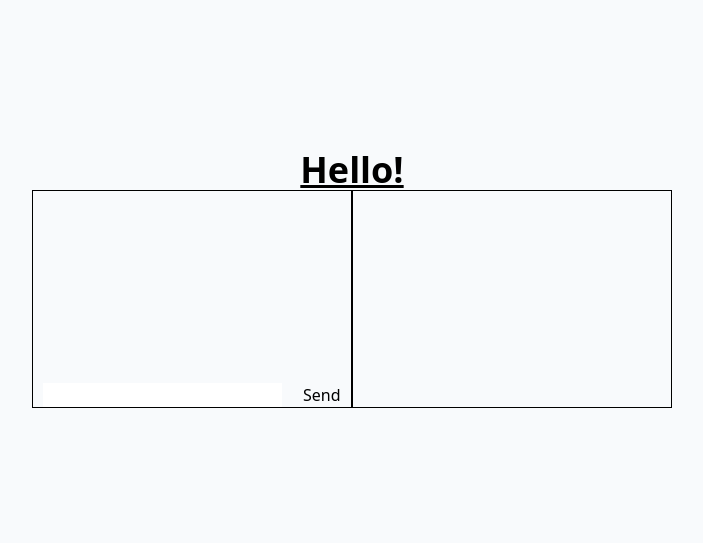
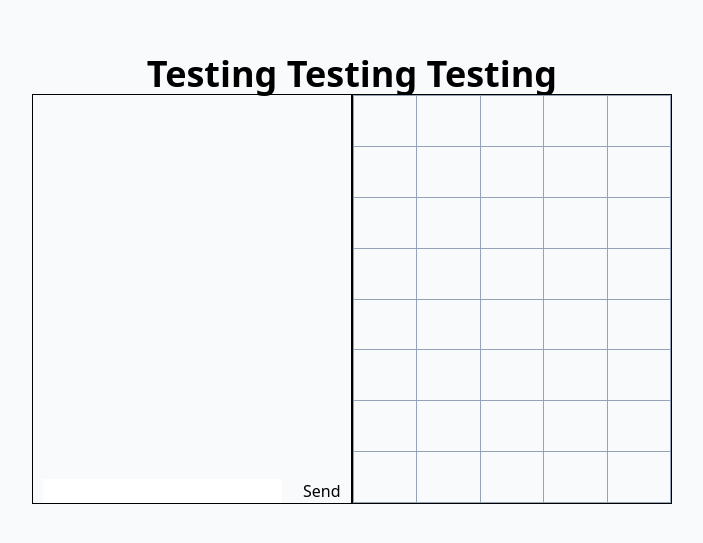
Before and after one commit to gabrielenciso/playground, a website: page final-project-testing/index.html in a window 1280 px wide. Shown: the part 121-664 px from the top of the page, without its empty margins (288-991 px from the left). Drawn offline with nearby package versions, Linux system fonts and the light colour scheme; no server answers.

Commit message:
started working on implementing socket -- some css done with tailwind

```diff
--- a/final-project-testing/index.html
+++ b/final-project-testing/index.html
@@ -10,23 +10,83 @@
 <body class="bg-slate-50">
   <div class="flex justify-center items-center h-screen">
     <div class="w-1/2">
-      <h1 class="text-4xl font-bold underline text-clifford w-full text-center">Hello!</h1>
+      <h1 class="text-4xl font-bold text-clifford w-full text-center">Testing Testing Testing</h1>
       <div class="flex">
         <div id="chat-box" class="border border-black w-1/2">
-          <ul id="messages" class="h-48"></ul>
+          <ul id="messages" class="h-96"></ul>
           <form id="form" class="flex justify-around">
             <input id="input" autocomplete="off" class="w-3/4">
             <button>Send</button>
           </form>
         </div>
         <div id="markers" class="border border-black w-1/2">
-          <table>
-
+          <table class="w-full h-full border-collapse border border-slate-400">
+            <tbody>
+              <tr>
+                <td class="border border-slate-400"></td>
+                <td class="border border-slate-400"></td>
+                <td class="border border-slate-400"></td>
+                <td class="border border-slate-400"></td>
+                <td class="border border-slate-400"></td>
+              </tr>
+              <tr>
+                <td class="border border-slate-400"></td>
+                <td class="border border-slate-400"></td>
+                <td class="border border-slate-400"></td>
+                <td class="border border-slate-400"></td>
+                <td class="border border-slate-400"></td>
+              </tr>
+              <tr>
+                <td class="border border-slate-400"></td>
+                <td class="border border-slate-400"></td>
+                <td class="border border-slate-400"></td>
+                <td class="border border-slate-400"></td>
+                <td class="border border-slate-400"></td>
+              </tr>
+              <tr>
+                <td class="border border-slate-400"></td>
+                <td class="border border-slate-400"></td>
+                <td class="border border-slate-400"></td>
+                <td class="border border-slate-400"></td>
+                <td class="border border-slate-400"></td>
+              </tr>
+              <tr>
+                <td class="border border-slate-400"></td>
+                <td class="border border-slate-400"></td>
+                <td class="border border-slate-400"></td>
+                <td class="border border-slate-400"></td>
+                <td class="border border-slate-400"></td>
+              </tr>
+              <tr>
+                <td class="border border-slate-400"></td>
+                <td class="border border-slate-400"></td>
+                <td class="border border-slate-400"></td>
+                <td class="border border-slate-400"></td>
+                <td class="border border-slate-400"></td>
+              </tr>
+              <tr>
+                <td class="border border-slate-400"></td>
+                <td class="border border-slate-400"></td>
+                <td class="border border-slate-400"></td>
+                <td class="border border-slate-400"></td>
+                <td class="border border-slate-400"></td>
+              </tr>
+              <tr>
+                <td class="border border-slate-400"></td>
+                <td class="border border-slate-400"></td>
+                <td class="border border-slate-400"></td>
+                <td class="border border-slate-400"></td>
+                <td class="border border-slate-400"></td>
+              </tr>
+            </tbody>
           </table>
         </div>
       </div>
     </div>
   </div>
-
+  <script src="/socket.io/socket.io.js"></script>
+  <script>
+    var socket = io();
+  </script>
 </body>
 </html>
--- a/final-project-testing/package.json
+++ b/final-project-testing/package.json
@@ -1,7 +1,6 @@
 {
   "name": "final-project-testing",
   "version": "1.0.0",
-  "description": "",
   "main": "index.js",
   "scripts": {
     "test": "echo \"Error: no test specified\" && exit 1"
@@ -10,6 +9,9 @@
   "author": "",
   "license": "ISC",
   "dependencies": {
+    "express": "^4.18.1",
+    "socket.io": "^4.5.0",
     "tailwindcss": "^3.0.24"
-  }
+  },
+  "description": ""
 }
```
Also changed, not shown: final-project-testing/index.js (+22 -0 lines), 1 other file.
